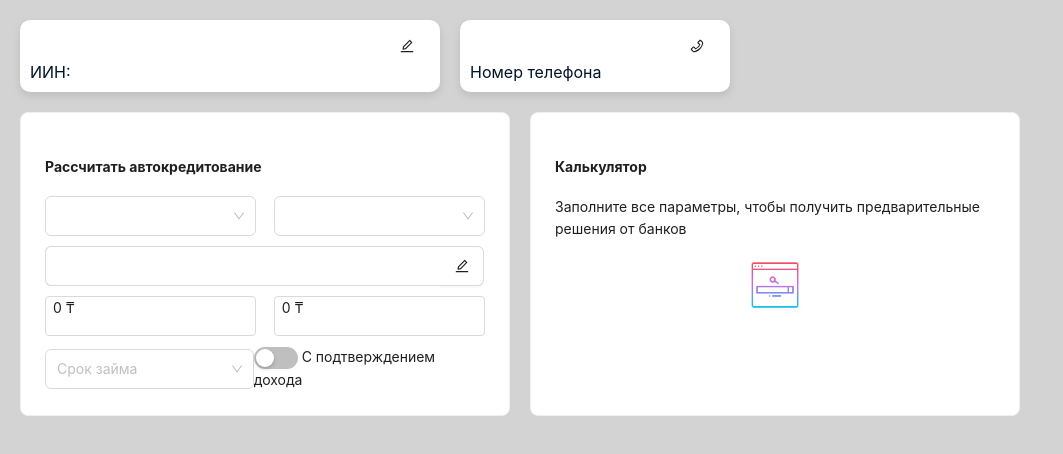
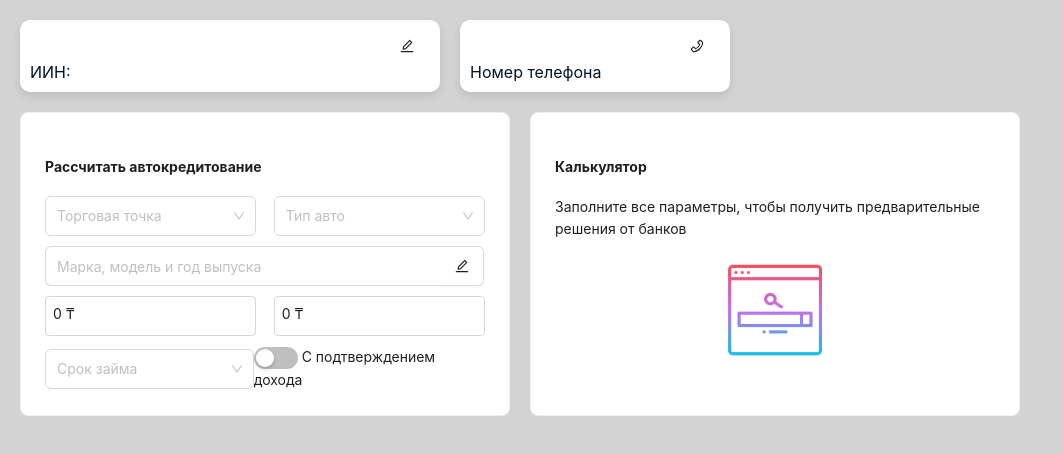
Before and after one commit to nurzhanitto/test-task-allur, a React (Create React App) app: page /auto-credit in a window 1280 px wide. Shown: the top 454 px of the page, without its empty margins (0-1063 px from the left). Built offline with nearby package versions, Linux system fonts and the light colour scheme.

Commit message:
Added button in Calculator

```diff
--- a/src/Components/TwoCards/TwoCards.css
+++ b/src/Components/TwoCards/TwoCards.css
@@ -32,9 +32,9 @@
     border-bottom: 1px solid #b3bac3;
 }
 
-.bank-content-border h3 {
+/* .bank-content-border h3 {
     margin: 0;
-}
+} */
 
 .bank-percent {
     color: red;
@@ -51,6 +51,10 @@
 
 .bank-content-font-weight {
     font-weight: bolder;
+}
+
+.bank-panel {
+    margin-bottom: 10px;
 }
 
 .printer-button {
--- a/src/Components/TwoCards/TwoCards.tsx
+++ b/src/Components/TwoCards/TwoCards.tsx
@@ -1,6 +1,7 @@
 import React, { ChangeEvent, useEffect, useState } from "react";
 import { useSelector } from "react-redux";
-import { Button, Card, Collapse, Image, Input, InputNumber, Select, Switch } from "antd";
+import { useNavigate } from "react-router-dom";
+import { Button, Card, Collapse, Image, Input, InputNumber, Radio, Select, Switch } from "antd";
 import { EditOutlined, PlusOutlined, MinusOutlined, PrinterOutlined } from '@ant-design/icons';
 import { showModalCar } from "../../store/modal.slice";
 import { TState, dispatch } from "../../store";
@@ -28,6 +29,7 @@ const months = [
 ];
 
 export const TwoCards = () => {
+    let navigate = useNavigate();
     const { brand, model, year } = useSelector((state: TState) => state.modal);
     const [loading, setLoading] = useState<boolean>(false);
     const [tradingPoint, setTradingPoint] = useState<string | undefined>("");
@@ -38,8 +40,16 @@ export const TwoCards = () => {
 
     const [activePanel, setActivePanel] = useState<string | string[]>(['1'])
 
-    const displayValue = `${brand || ''} ${model ? `${model},` : ''} ${year || ''}`;
-    const isPlaceholderVisible = brand === null && model === null && year === null;
+    const displayValue = () => {
+        if (brand && year && model) {
+            return `${brand} ${model}, ${year}`
+        }
+        else {
+            return ""
+        }
+    };
+    // `${brand || ''} ${model ? `${model},` : ''} ${year || ''}`
+    // const isPlaceholderVisible = (brand === null && model === null && year === null);
 
     const handleTradingPointChange = (value: string) => {
         setTradingPoint(value);
@@ -242,7 +252,6 @@ export const TwoCards = () => {
     ];
 
 
-
     return <>
         <div style={{ width: '1000px', display: 'flex', marginLeft: '20px' }}>
             <Card className="your-card" style={{ flex: 1, backgroundColor: 'white', alignSelf: 'flex-start' }}>
@@ -253,14 +262,14 @@ export const TwoCards = () => {
                     <Select
                         placeholder="Торговая точка"
                         style={{ width: '48%', height: '40px', }}
-                        value={tradingPoint}
+                        value={tradingPoint || undefined}
                         onChange={handleTradingPointChange}>
                         <Select.Option value="option1">Doscar</Select.Option>
                     </Select>
                     <Select
                         placeholder="Тип авто"
                         style={{ width: '48%', height: '40px', }}
-                        value={carType}
+                        value={carType || undefined}
                         onChange={handleCarTypeChange}>
                         <Select.Option value="option1">Б/У</Select.Option>
                         <Select.Option value="option2">Новое</Select.Option>
@@ -275,8 +284,8 @@ export const TwoCards = () => {
                             borderBottom: '1px solid #d9d9d9',
                             borderRight: 'none',
                         }}
-                        value={displayValue}
-                        placeholder={isPlaceholderVisible ? "Марка, модель и год выпуска" : ""} />
+                        value={displayValue()}
+                        placeholder="Марка, модель и год выпуска" />
                     <Button onClick={() => dispatch(showModalCar())}
                         style={{
                             width: '10%', height: '40px',
@@ -292,7 +301,7 @@ export const TwoCards = () => {
                 <div className="card-content" style={{ display: 'flex', justifyContent: 'space-between', marginTop: "10px" }}>
                     <InputNumber
                         value={amount}
-                        style={{ width: '48%', height: '40px', }}
+                        style={{ width: '48%', height: '40px', paddingTop: '6px' }}
                         placeholder="Стоимость авто"
                         onChange={p => setAmount(p || 0)}
                         size="small" className="of-input repo-amount-open"
@@ -301,7 +310,7 @@ export const TwoCards = () => {
 
                     <InputNumber
                         value={firstPayment}
-                        style={{ width: '48%', height: '40px', }}
+                        style={{ width: '48%', height: '40px', paddingTop: '6px' }}
                         placeholder="Первоначальный взнос"
                         onChange={p => setFirstPayment(p || 0)}
                         size="small" className="of-input repo-amount-open"
@@ -337,7 +346,17 @@ export const TwoCards = () => {
 
                 {
                     (brand && model && year && tradingPoint && carType && amount !== undefined && firstPayment !== undefined && selectedTimeMoney !== undefined) ?
+                        <>
                             <div className="card-content">
+                                <Radio.Group style={{ width: '100%', display: 'flex', justifyContent: 'space-between' }}>
+                                    <Radio.Button
+                                        style={{ flex: 1, textAlign: 'center' }}
+                                        value="standard">Стандарт
+                                    </Radio.Button>
+                                    <Radio.Button style={{ flex: 1, textAlign: 'center' }} value="subsidy">Субсидия</Radio.Button>
+                                </Radio.Group>
+                            </div>
+                            <div className="card-content" style={{ marginTop: '20px' }}>
                                 <Collapse
                                     style={{ border: 'none' }}
                                     activeKey={activePanel}
@@ -349,6 +368,7 @@ export const TwoCards = () => {
                                     {items.map(item => (
                                         <Panel
                                             key={item.key as string}
+                                            className="bank-panel"
                                             style={{
                                                 marginBottom: '20px',
                                                 backgroundColor: activePanel.includes(item.key) ? '#f5f9ff' : '',
@@ -362,11 +382,16 @@ export const TwoCards = () => {
                                     ))}
                                 </Collapse>
                             </div>
+
+                            <div className="printer-button" style={{ marginTop: '20px' }}>
+                                <Button onClick={() => navigate("/")} block>Создать заявку</Button>
+                            </div>
+                        </>
                         :
                         <div>
                             <span>Заполните все параметры, чтобы получить предварительные решения от банков</span>
                             <div style={{ textAlign: 'center', marginTop: '20px' }}>
-                                <Image src={icon} style={{ width: '50px', height: '50px' }} />
+                                <Image src={icon} style={{ width: '100px', height: '100px' }} />
                             </div>
                         </div>
                 }
```
Lines whose indentation alone changed are shown as unchanged.
